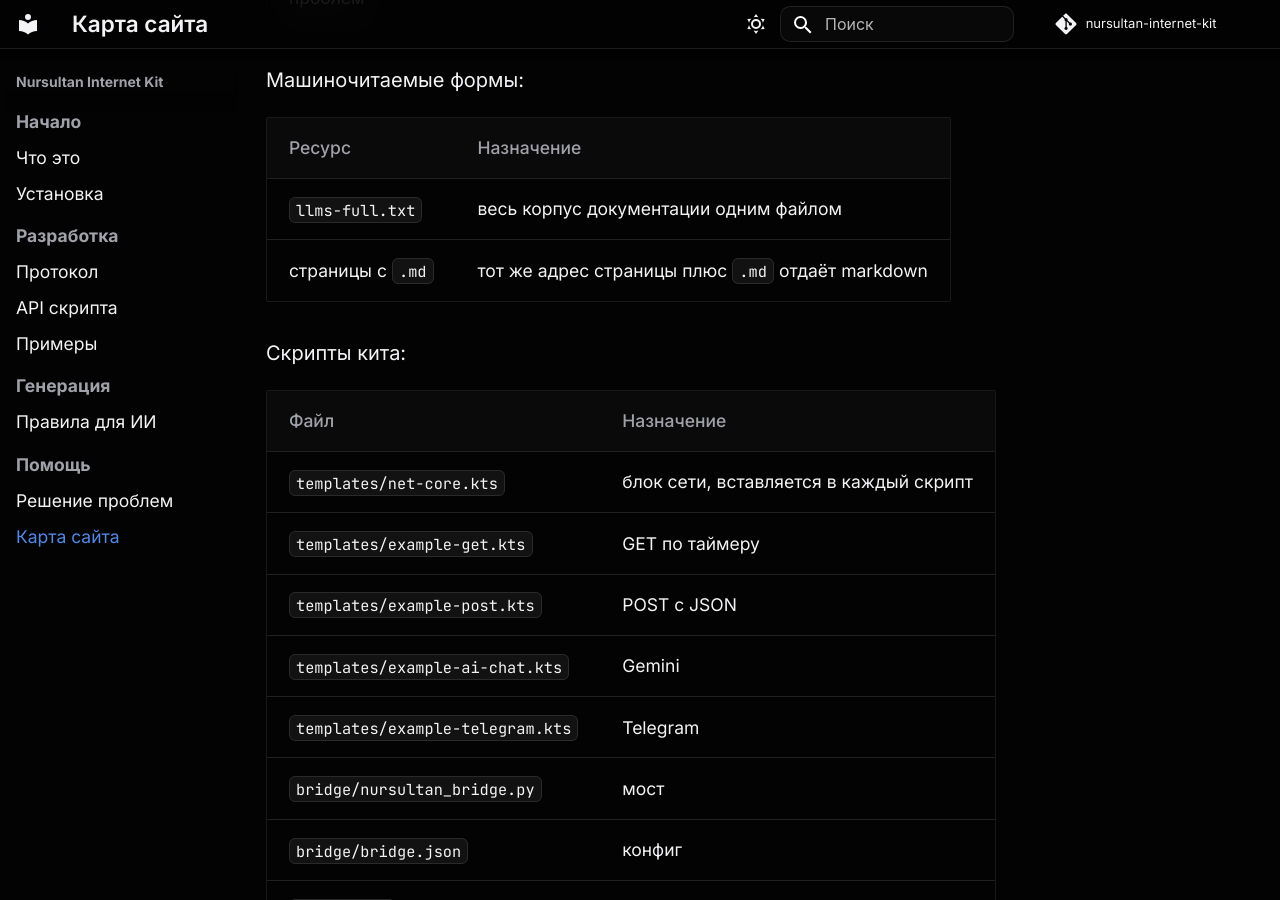
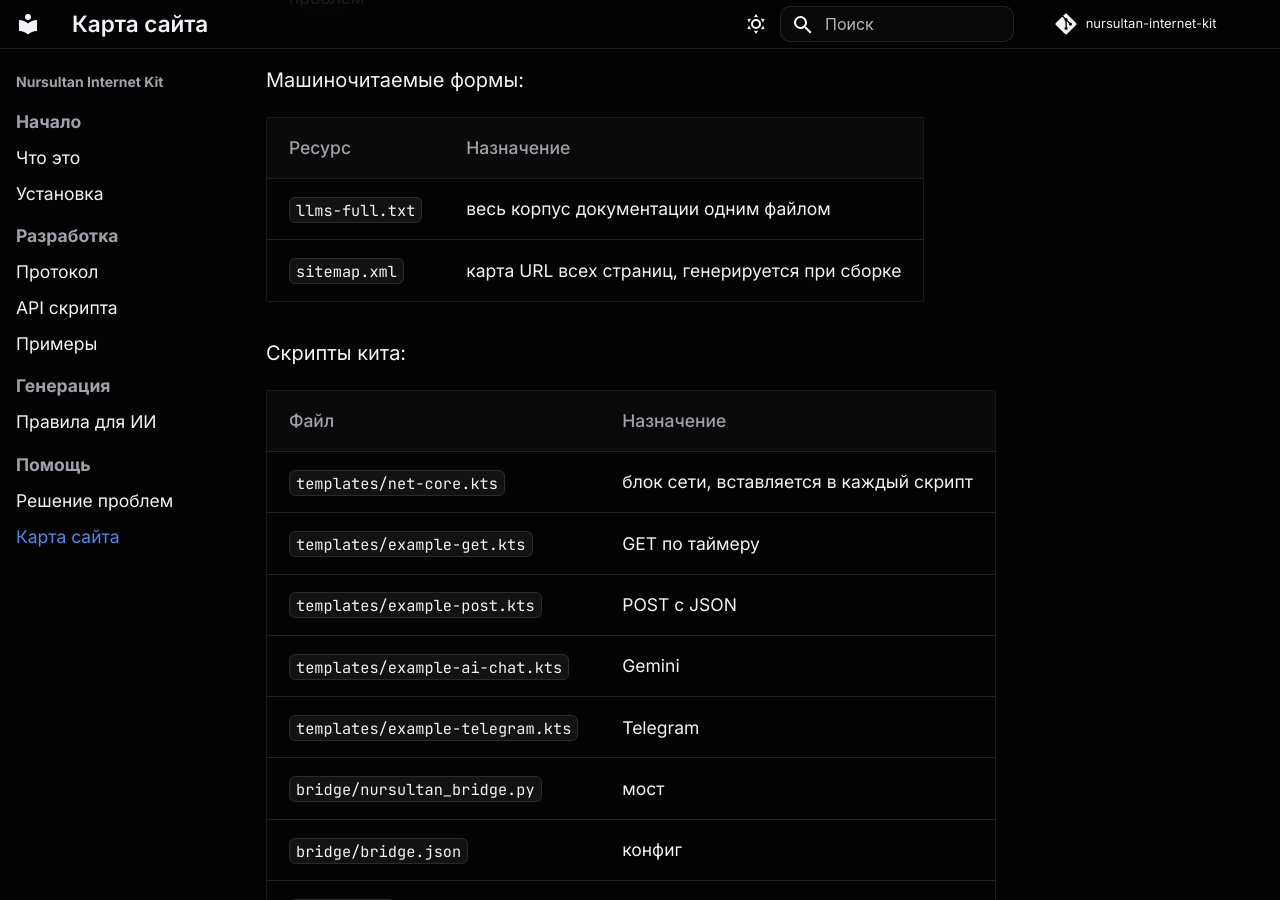
Before and after one commit to cloiss21011-code/nursultan-internet-kit, an MkDocs documentation site: the page built from docs/sitemap.md, in a window 1280 px wide and 900 px high, scrolled down 860 px. Built offline with MkDocs 1.6.1 and Material for MkDocs 9.7.7, drawn with Linux system fonts in a browser that asks for light colours; comment, search, counter and statistics services are not loaded.

Commit message:
docs: поправлена машиночитаемая форма в sitemap.md

```diff
--- a/docs/sitemap.md
+++ b/docs/sitemap.md
@@ -15,7 +15,7 @@
 | Ресурс | Назначение |
 | --- | --- |
 | `llms-full.txt` | весь корпус документации одним файлом |
-| страницы с `.md` | тот же адрес страницы плюс `.md` отдаёт markdown |
+| `sitemap.xml` | карта URL всех страниц, генерируется при сборке |
 
 Скрипты кита:
 
```
